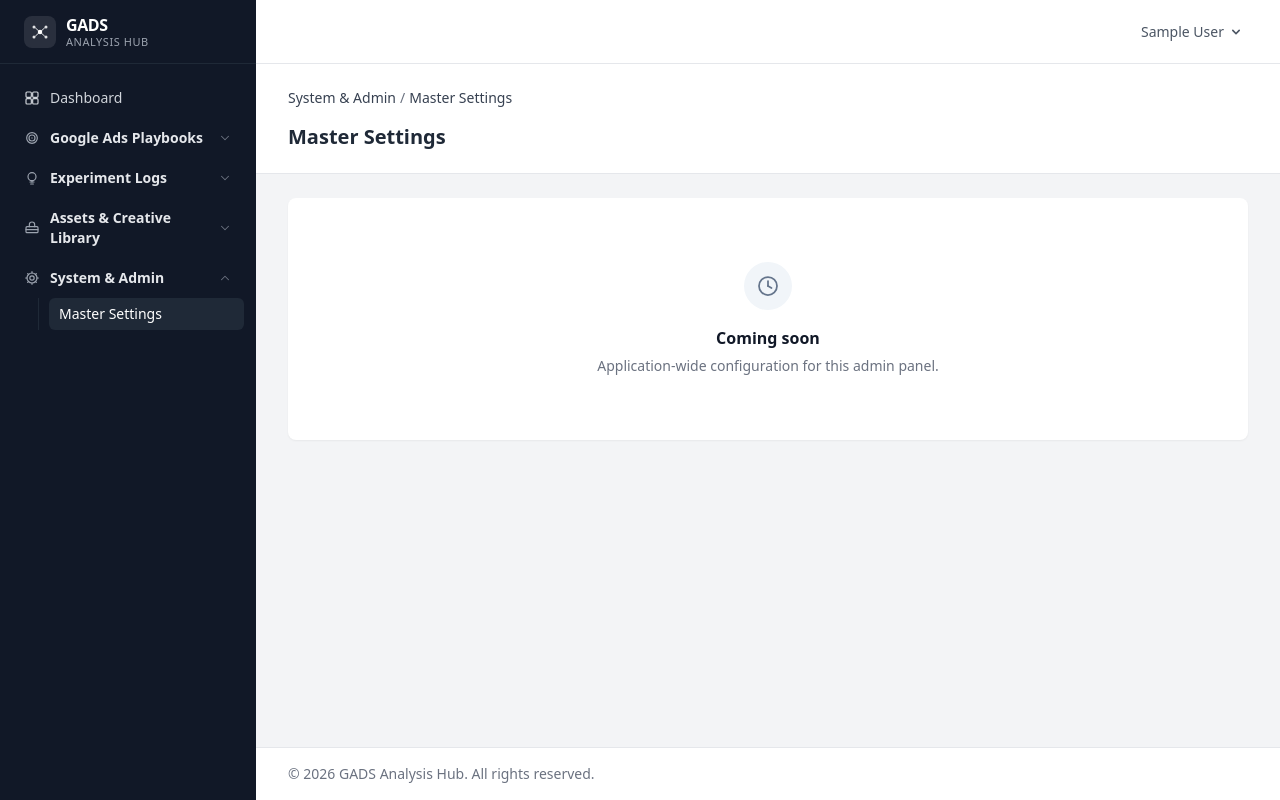
After one commit to yashmathur302/GADS, a Laravel app: page /settings in a window 1280 px wide. The commit adds this page. Run offline with Laravel 12, Linux system fonts and the light colour scheme; the visitor is signed in with stand-in values (Sample User, id 1); style sheets or scripts are compiled from the project's sources; parts of the project's set-up code (start-up, migrations or seed data) failed here and were passed over; some web fonts are replaced.

Commit message:
Add grouped sidebar navigation for the four content sections
Builds out the sidebar IA: Google Ads Playbooks, Experiment Logs,
Assets & Creative Library, and System & Admin (Master Settings only —
"User Management" was dropped per the single-admin/no-RBAC rule in
CLAUDE.md, at the user's confirmation).

config/nav.php is the single source of truth: routes/web.php registers
one route per leaf item from it, and the sidebar renders the same
structure, so labels/routes/descriptions can't drift between the two.
Every leaf currently renders a shared placeholder page (breadcrumb +
"coming soon" + description) rather than 404ing, until each section
gets real content and a dedicated controller.

Sidebar groups are collapsible (Alpine), auto-expand server-side when
one of their children is the active route, and highlight the active
link. Added a small hand-drawn SVG icon set (dashboard/target/bulb/
wrench/gear/chevron/clock) instead of pulling in an icon library.

Co-Authored-By: Claude Sonnet 5 <noreply@anthropic.com>
Claude-Session: https://claude.ai/code/session_01P4bPGjp8YUhQtnPug8gWUd

```diff
--- /dev/null
+++ b/config/nav.php
@@ -0,0 +1,114 @@
+<?php
+
+/*
+|--------------------------------------------------------------------------
+| Admin Sidebar Navigation
+|--------------------------------------------------------------------------
+|
+| Single source of truth for the admin sidebar: `routes/web.php` registers
+| a route for every child entry, and resources/views/components/admin/
+| sidebar.blade.php renders the same structure. Each child currently maps
+| to a placeholder page (resources/views/pages/placeholder.blade.php)
+| until that section gets real content and a dedicated controller.
+|
+*/
+
+return [
+
+    'admin' => [
+        [
+            'label' => 'Dashboard',
+            'route' => 'dashboard',
+            'icon' => 'dashboard',
+        ],
+
+        [
+            'label' => 'Google Ads Playbooks',
+            'icon' => 'target',
+            'children' => [
+                [
+                    'label' => 'By Industry / Niche',
+                    'uri' => 'playbooks/industry',
+                    'route' => 'playbooks.industry',
+                    'description' => 'Proven Google Ads approaches broken down by industry and niche.',
+                ],
+                [
+                    'label' => 'By Campaign Type',
+                    'uri' => 'playbooks/campaign-type',
+                    'route' => 'playbooks.campaign-type',
+                    'description' => 'Playbooks organized by campaign type — Search, Performance Max, Shopping, and more.',
+                ],
+                [
+                    'label' => 'Bidding & Budget Strategies',
+                    'uri' => 'playbooks/bidding-budget',
+                    'route' => 'playbooks.bidding-budget',
+                    'description' => 'Bidding strategies and budget-allocation approaches that have worked.',
+                ],
+            ],
+        ],
+
+        [
+            'label' => 'Experiment Logs',
+            'icon' => 'bulb',
+            'children' => [
+                [
+                    'label' => 'Winning Strategies',
+                    'uri' => 'experiments/winning',
+                    'route' => 'experiments.winning',
+                    'description' => 'A record of tests that produced a measurable win, and why.',
+                ],
+                [
+                    'label' => 'Failed Tests',
+                    'uri' => 'experiments/failed',
+                    'route' => 'experiments.failed',
+                    'description' => 'What NOT to do — tests that failed, and the takeaway from each.',
+                ],
+            ],
+        ],
+
+        [
+            'label' => 'Assets & Creative Library',
+            'icon' => 'wrench',
+            'children' => [
+                [
+                    'label' => 'Top RSA & Ad Copies',
+                    'uri' => 'assets/rsa-ad-copies',
+                    'route' => 'assets.rsa-ad-copies',
+                    'description' => 'High-performing Responsive Search Ad copy, ready to reuse.',
+                ],
+                [
+                    'label' => 'Audience / Intent Lists',
+                    'uri' => 'assets/audience-lists',
+                    'route' => 'assets.audience-lists',
+                    'description' => 'Audience segments and intent lists that have performed well.',
+                ],
+                [
+                    'label' => 'Negative Keyword Vault',
+                    'uri' => 'assets/negative-keyword-vault',
+                    'route' => 'assets.negative-keywords',
+                    'description' => 'A shared vault of negative keywords worth applying across accounts.',
+                ],
+                [
+                    'label' => 'Landing Page Blueprints',
+                    'uri' => 'assets/landing-page-blueprints',
+                    'route' => 'assets.landing-pages',
+                    'description' => 'Landing page structures and blueprints that convert.',
+                ],
+            ],
+        ],
+
+        [
+            'label' => 'System & Admin',
+            'icon' => 'gear',
+            'children' => [
+                [
+                    'label' => 'Master Settings',
+                    'uri' => 'settings',
+                    'route' => 'settings.master',
+                    'description' => 'Application-wide configuration for this admin panel.',
+                ],
+            ],
+        ],
+    ],
+
+];
--- /dev/null
+++ b/resources/views/components/admin/icon.blade.php
@@ -0,0 +1,54 @@
+@props(['name'])
+
+<svg viewBox="0 0 24 24" fill="none" stroke="currentColor" stroke-width="1.75" stroke-linecap="round" stroke-linejoin="round" aria-hidden="true" {{ $attributes }}>
+    @switch($name)
+        @case('dashboard')
+            <rect x="3" y="3" width="8" height="8" rx="1.5" />
+            <rect x="13" y="3" width="8" height="8" rx="1.5" />
+            <rect x="3" y="13" width="8" height="8" rx="1.5" />
+            <rect x="13" y="13" width="8" height="8" rx="1.5" />
+            @break
+
+        @case('target')
+            <circle cx="12" cy="12" r="8" />
+            <circle cx="12" cy="12" r="4.5" />
+            <circle cx="12" cy="12" r="1" fill="currentColor" stroke="none" />
+            @break
+
+        @case('bulb')
+            <circle cx="12" cy="10" r="6" />
+            <line x1="12" y1="16" x2="12" y2="18" />
+            <line x1="9" y1="18" x2="15" y2="18" />
+            <line x1="10" y1="21" x2="14" y2="21" />
+            @break
+
+        @case('wrench')
+            <rect x="3" y="10" width="18" height="9" rx="1.5" />
+            <path d="M8 10V7a4 4 0 0 1 8 0v3" />
+            <line x1="3" y1="14.5" x2="21" y2="14.5" />
+            @break
+
+        @case('gear')
+            <circle cx="12" cy="12" r="3.25" />
+            <circle cx="12" cy="12" r="7.5" />
+            <line x1="12" y1="2.5" x2="12" y2="4.5" />
+            <line x1="12" y1="19.5" x2="12" y2="21.5" />
+            <line x1="2.5" y1="12" x2="4.5" y2="12" />
+            <line x1="19.5" y1="12" x2="21.5" y2="12" />
+            <line x1="5.5" y1="5.5" x2="7" y2="7" />
+            <line x1="17" y1="17" x2="18.5" y2="18.5" />
+            <line x1="18.5" y1="5.5" x2="17" y2="7" />
+            <line x1="7" y1="17" x2="5.5" y2="18.5" />
+            @break
+
+        @case('chevron-down')
+            <polyline points="6 9 12 15 18 9" />
+            @break
+
+        @case('clock')
+            <circle cx="12" cy="12" r="9" />
+            <line x1="12" y1="7" x2="12" y2="12" />
+            <line x1="12" y1="12" x2="15.5" y2="14" />
+            @break
+    @endswitch
+</svg>
--- a/resources/views/components/admin/sidebar.blade.php
+++ b/resources/views/components/admin/sidebar.blade.php
@@ -1,7 +1,5 @@
 @php
-    $navItems = [
-        ['label' => __('Dashboard'), 'route' => 'dashboard'],
-    ];
+    $sections = config('nav.admin');
 @endphp
 
 <!-- Mobile backdrop -->
@@ -15,11 +13,11 @@
 ></div>
 
 <aside
-    class="fixed inset-y-0 left-0 z-40 w-64 bg-gray-900 text-gray-200 transform transition-transform duration-200 ease-in-out lg:static lg:translate-x-0"
+    class="fixed inset-y-0 left-0 z-40 w-64 flex flex-col bg-gray-900 text-gray-200 transform transition-transform duration-200 ease-in-out lg:static lg:translate-x-0"
     :class="sidebarOpen ? 'translate-x-0' : '-translate-x-full'"
     aria-label="{{ __('Primary') }}"
 >
-    <div class="h-16 flex items-center gap-2.5 px-6 border-b border-gray-800">
+    <div class="h-16 flex items-center gap-2.5 px-6 border-b border-gray-800 shrink-0">
         <a href="{{ route('dashboard') }}" class="flex items-center gap-2.5">
             <span class="inline-flex items-center justify-center w-8 h-8 rounded-lg bg-white/10 text-white shrink-0">
                 <x-brand-mark class="w-5 h-5" />
@@ -31,15 +29,61 @@
         </a>
     </div>
 
-    <nav class="px-3 py-4 space-y-1">
-        @foreach ($navItems as $item)
-            <a
-                href="{{ route($item['route']) }}"
-                @if (request()->routeIs($item['route'])) aria-current="page" @endif
-                class="block rounded-md px-3 py-2 text-sm font-medium transition {{ request()->routeIs($item['route']) ? 'bg-gray-800 text-white' : 'text-gray-300 hover:bg-gray-800 hover:text-white' }}"
-            >
-                {{ $item['label'] }}
-            </a>
+    <nav class="flex-1 overflow-y-auto px-3 py-4 space-y-1">
+        @foreach ($sections as $section)
+            @if (isset($section['children']))
+                @php
+                    $groupActive = collect($section['children'])->contains(fn ($child) => request()->routeIs($child['route']));
+                    $groupId = 'nav-group-'.Illuminate\Support\Str::slug($section['label']);
+                @endphp
+
+                <div x-data="{ open: {{ $groupActive ? 'true' : 'false' }} }">
+                    <button
+                        type="button"
+                        @click="open = ! open"
+                        class="w-full flex items-center gap-2.5 px-3 py-2 rounded-md text-sm font-semibold text-gray-200 hover:bg-gray-800 hover:text-white transition"
+                        :aria-expanded="open.toString()"
+                        aria-controls="{{ $groupId }}"
+                    >
+                        <x-admin.icon :name="$section['icon']" class="w-4 h-4 shrink-0 text-gray-400" />
+                        <span class="flex-1 text-left">{{ $section['label'] }}</span>
+                        <x-admin.icon
+                            name="chevron-down"
+                            class="w-3.5 h-3.5 shrink-0 text-gray-500 transition-transform duration-200"
+                            x-bind:class="{ 'rotate-180': open }"
+                        />
+                    </button>
+
+                    <ul
+                        id="{{ $groupId }}"
+                        x-show="open"
+                        x-transition
+                        class="mt-0.5 ml-[1.625rem] pl-2.5 border-l border-gray-800 space-y-0.5"
+                        style="{{ $groupActive ? '' : 'display: none;' }}"
+                    >
+                        @foreach ($section['children'] as $child)
+                            <li>
+                                <a
+                                    href="{{ route($child['route']) }}"
+                                    @if (request()->routeIs($child['route'])) aria-current="page" @endif
+                                    class="block rounded-md px-2.5 py-1.5 text-sm transition {{ request()->routeIs($child['route']) ? 'bg-gray-800 text-white font-medium' : 'text-gray-400 hover:bg-gray-800 hover:text-white' }}"
+                                >
+                                    {{ $child['label'] }}
+                                </a>
+                            </li>
+                        @endforeach
+                    </ul>
+                </div>
+            @else
+                <a
+                    href="{{ route($section['route']) }}"
+                    @if (request()->routeIs($section['route'])) aria-current="page" @endif
+                    class="flex items-center gap-2.5 rounded-md px-3 py-2 text-sm font-medium transition {{ request()->routeIs($section['route']) ? 'bg-gray-800 text-white' : 'text-gray-300 hover:bg-gray-800 hover:text-white' }}"
+                >
+                    <x-admin.icon :name="$section['icon']" class="w-4 h-4 shrink-0" />
+                    {{ $section['label'] }}
+                </a>
+            @endif
         @endforeach
     </nav>
 </aside>
--- /dev/null
+++ b/resources/views/pages/placeholder.blade.php
@@ -0,0 +1,16 @@
+<x-app-layout>
+    <x-slot name="header">
+        <x-admin.breadcrumbs :items="[['label' => $group], ['label' => $title]]" />
+        <h1 class="mt-1 font-semibold text-xl text-gray-800 leading-tight">{{ $title }}</h1>
+    </x-slot>
+
+    <x-admin.card>
+        <div class="text-center py-10">
+            <div class="mx-auto flex items-center justify-center w-12 h-12 rounded-full bg-slate-100 text-slate-500 mb-4">
+                <x-admin.icon name="clock" class="w-6 h-6" />
+            </div>
+            <h2 class="text-base font-semibold text-gray-900">{{ __('Coming soon') }}</h2>
+            <p class="mt-1.5 text-sm text-gray-500 max-w-md mx-auto">{{ $description }}</p>
+        </div>
+    </x-admin.card>
+</x-app-layout>
--- a/routes/web.php
+++ b/routes/web.php
@@ -12,6 +12,20 @@ Route::middleware('auth')->group(function () {
 
     Route::get('/profile', [ProfileController::class, 'edit'])->name('profile.edit');
     Route::patch('/profile', [ProfileController::class, 'update'])->name('profile.update');
+
+    // Every sidebar section (config/nav.php) currently points at this shared
+    // placeholder until it gets real content and a dedicated controller.
+    foreach (config('nav.admin') as $section) {
+        foreach ($section['children'] ?? [] as $item) {
+            Route::get($item['uri'], function () use ($section, $item) {
+                return view('pages.placeholder', [
+                    'group' => $section['label'],
+                    'title' => $item['label'],
+                    'description' => $item['description'],
+                ]);
+            })->name($item['route']);
+        }
+    }
 });
 
 require __DIR__.'/auth.php';
```
